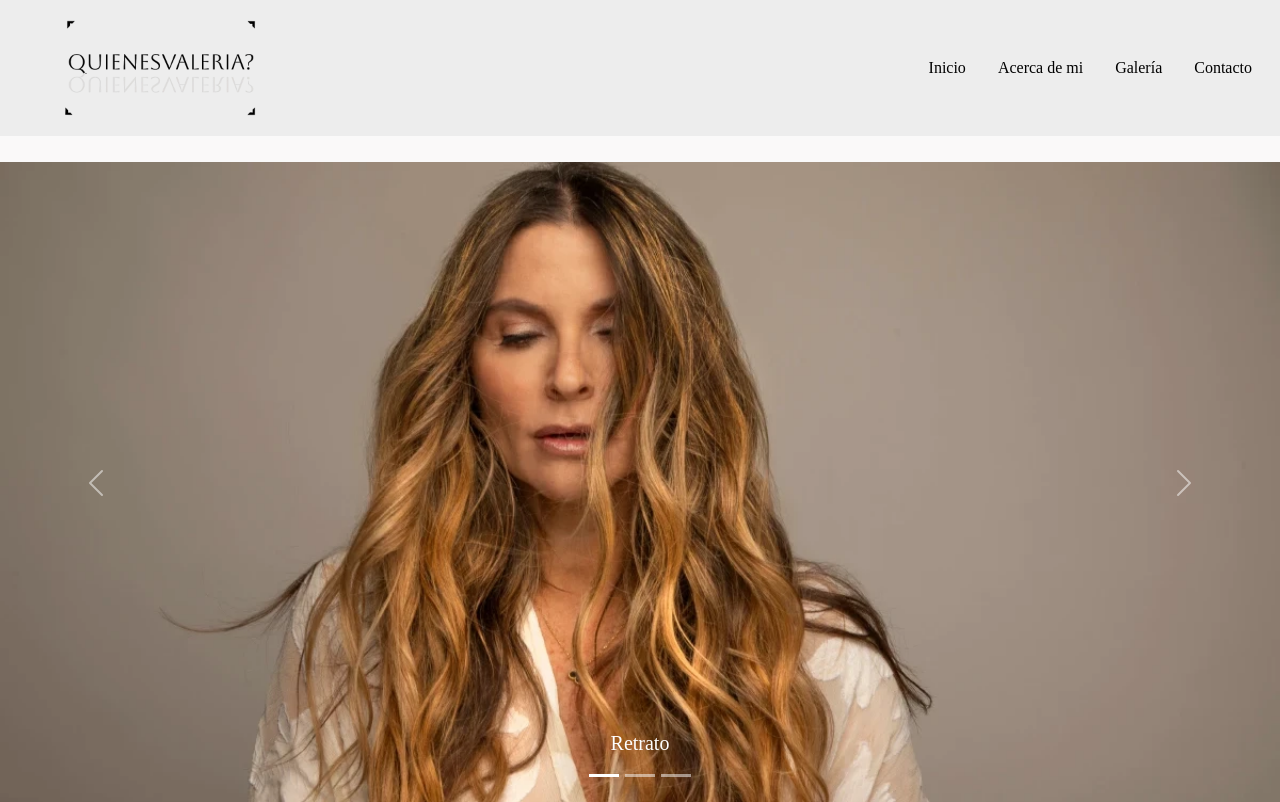
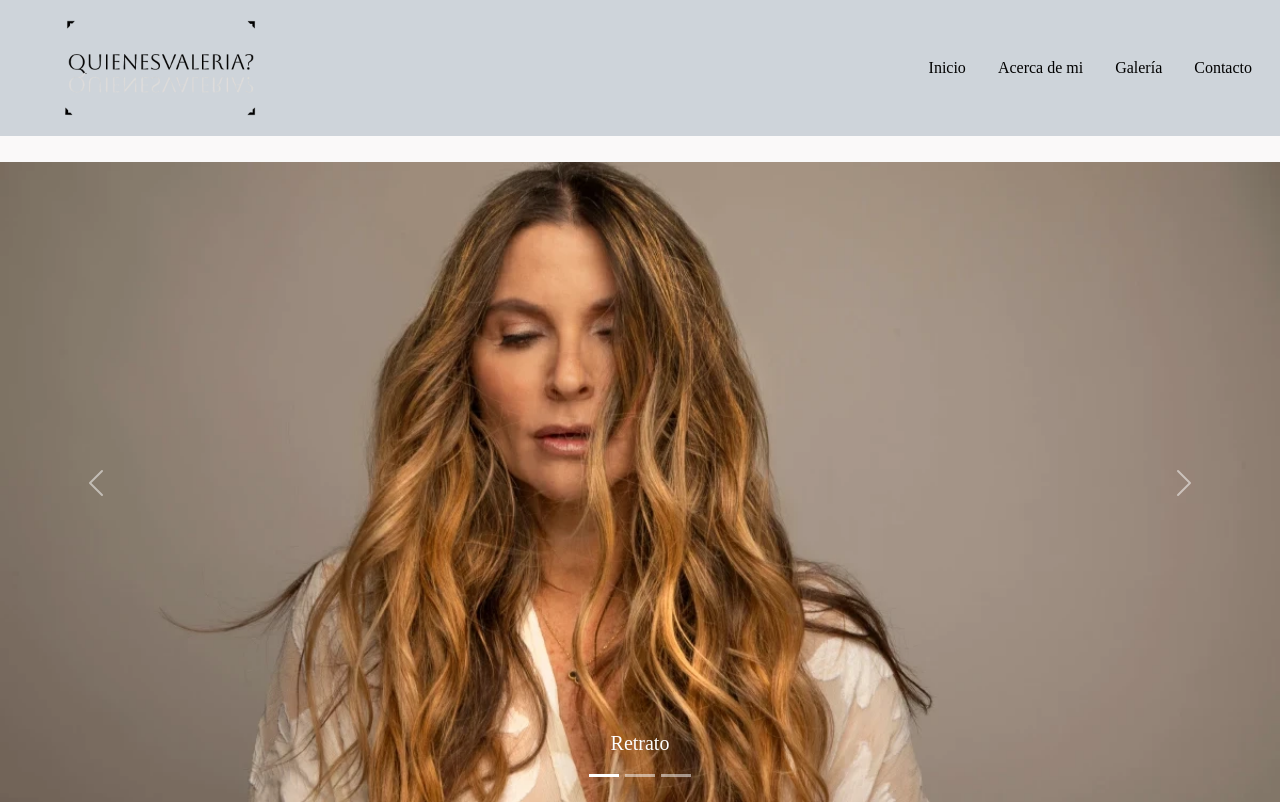
Before and after one commit to EliseoPS/quienesvaleria, a PHP site: page /index.html in a window 1280 px wide. Shown: the top 802 px of the page. Run offline with PHP 8.4, Linux system fonts and the light colour scheme; some web fonts are replaced.

Commit message:
cambios en index18

```diff
--- a/styles.css
+++ b/styles.css
@@ -4,7 +4,7 @@
 
 .navbar-color{
     /* background: #9999a1; */
-    background-color: #ededed;
+    background-color: #ced4da;
     color: black;
 }
 
```
